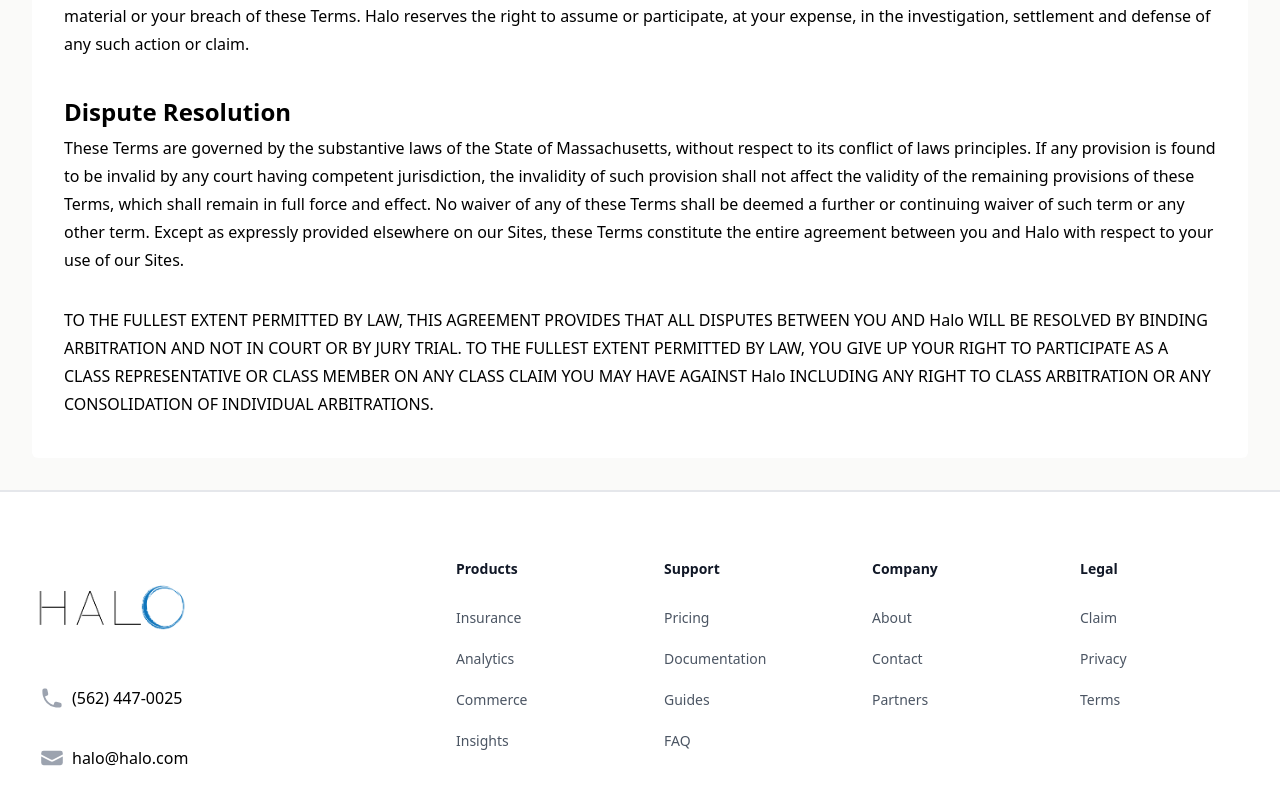
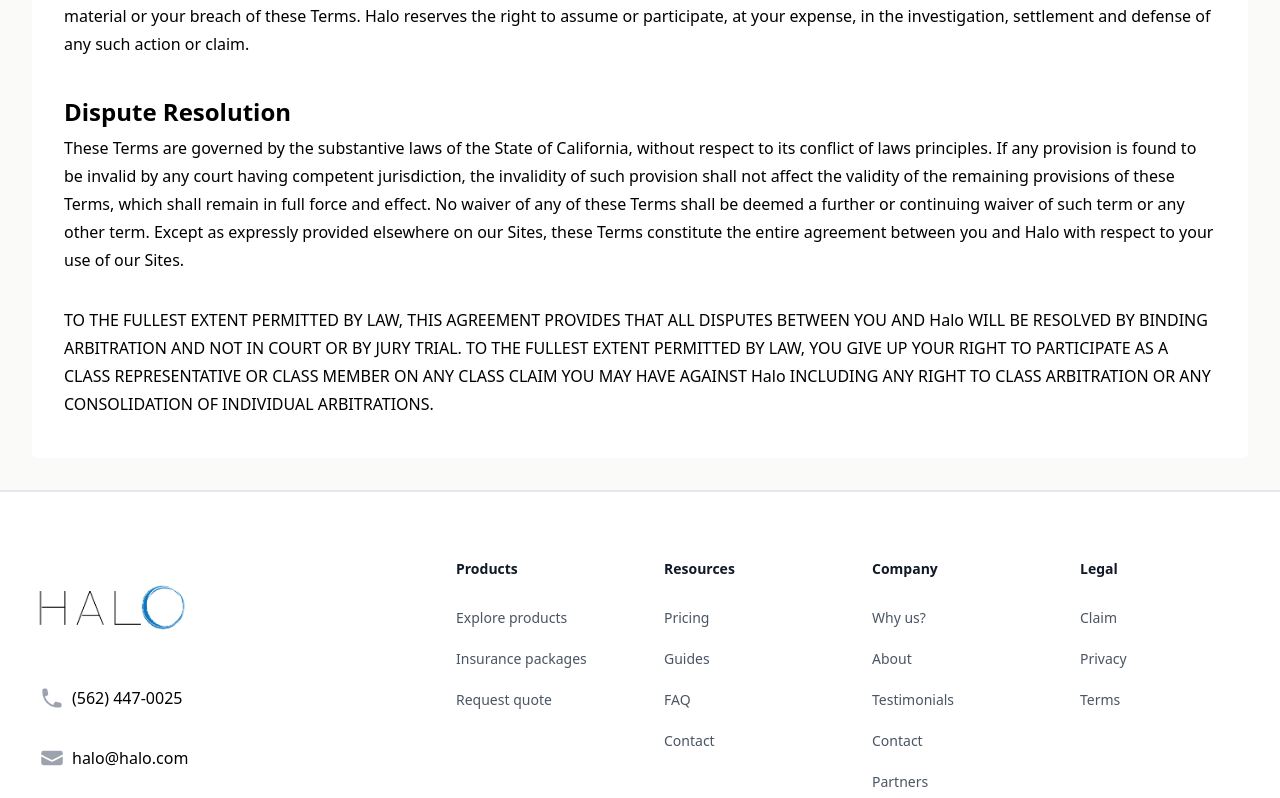
Before and after one commit to DariusGarcia/halo-insurance-NEXTJS, a Next.js app: page /company/terms in a window 1280 px wide. Shown: the part 4402-5200 px from the top of the page. Built offline with nearby package versions, Linux system fonts and the light colour scheme.

Commit message:
change content text

```diff
--- a/components/about/header/header.jsx
+++ b/components/about/header/header.jsx
@@ -32,10 +32,10 @@ export default function Header() {
       {/* Header section */}
       <div className='px-6 md:pt-0 lg:px-8'>
         <div className='mx-auto max-w-2xl pt-12 text-center '>
-          <h2 className='text-4xl font-bold tracking-tight text-sky-500 sm:text-6xl'>
+          <h2 className='text-4xl font-bold tracking-tight text-black sm:text-6xl'>
             Halo Insurance
           </h2>
-          <p className='mt-6 text-lg leading-8 text-black'>
+          <p className='mt-6 text-lg leading-8 text-gray-600'>
             Anim aute id magna aliqua ad ad non deserunt sunt. Qui irure qui
             lorem cupidatat commodo. Elit sunt amet fugiat veniam occaecat
             fugiat aliqua.
--- a/components/footer/footer.jsx
+++ b/components/footer/footer.jsx
@@ -67,7 +67,7 @@ export default function Example() {
                   Products
                 </Link>
                 <ul role='list' className='mt-6 space-y-4'>
-                  {navigation.solutions.map((item) => (
+                  {navigation.products.map((item) => (
                     <li key={item.name}>
                       <Link
                         href={item.href}
@@ -84,10 +84,10 @@ export default function Example() {
                   href='/company/faq'
                   className='text-sm font-semibold leading-6 text-gray-900 p-2 hover:underline'
                 >
-                  Support
+                  Resources
                 </Link>
                 <ul role='list' className='mt-6 space-y-4'>
-                  {navigation.support.map((item) => (
+                  {navigation.resources.map((item) => (
                     <li key={item.name}>
                       <Link
                         href={item.href}
@@ -156,21 +156,22 @@ export default function Example() {
 }
 
 const navigation = {
-  solutions: [
-    { name: 'Insurance', href: '#' },
-    { name: 'Analytics', href: '#' },
-    { name: 'Commerce', href: '#' },
-    { name: 'Insights', href: '#' },
+  products: [
+    { name: 'Explore products', href: '/products/explore' },
+    { name: 'Insurance packages', href: '#' },
+    { name: 'Request quote', href: '/company/contact' },
   ],
-  support: [
+  resources: [
     { name: 'Pricing', href: '/products/explore' },
-    { name: 'Documentation', href: '#' },
     { name: 'Guides', href: '#' },
     { name: 'FAQ', href: '/resources/faq' },
+    { name: 'Contact', href: '/company/contact' },
   ],
   company: [
-    { name: 'About', href: '#' },
-    { name: 'Contact', href: '#' },
+    { name: 'Why us?', href: '/' },
+    { name: 'About', href: '/company/about' },
+    { name: 'Testimonials', href: '/company/testimonials' },
+    { name: 'Contact', href: '/company/about' },
     { name: 'Partners', href: '#' },
   ],
   legal: [
--- a/components/products/productFeatures.jsx
+++ b/components/products/productFeatures.jsx
@@ -7,19 +7,19 @@ import Image from 'next/image'
 
 const features = [
   {
-    name: 'Push to deploy.',
+    name: '"Et labore commodo nulla aliqua",',
     description:
       'Lorem ipsum, dolor sit amet consectetur adipisicing elit. Maiores impedit perferendis suscipit eaque, iste dolor cupiditate blanditiis ratione.',
     icon: CloudArrowUpIcon,
   },
   {
-    name: 'SSL certificates.',
+    name: '"Et labore commodo nulla aliqua",',
     description:
       'Anim aute id magna aliqua ad ad non deserunt sunt. Qui irure qui lorem cupidatat commodo.',
     icon: LockClosedIcon,
   },
   {
-    name: 'Database backups.',
+    name: '"Et labore commodo nulla aliqua",',
     description:
       'Ac tincidunt sapien vehicula erat auctor pellentesque rhoncus. Et magna sit morbi lobortis.',
     icon: ServerIcon,
--- a/components/products/productsShowcase.jsx
+++ b/components/products/productsShowcase.jsx
@@ -81,7 +81,7 @@ const tiers = [
     description: 'Everything necessary to get started.',
     features: [
       '5 products',
-      'Up to 1,000 subscribers',
+      'Et labore commodo nulla aliqua',
       'Basic analytics',
       '48-hour support response time',
     ],
@@ -92,13 +92,13 @@ const tiers = [
     href: '/company/contact',
     price: { monthly: '$30', annually: '$24' },
     description:
-      'Everything in Basic, plus essential tools for growing your business.',
+      'Everything in Basic, plus essential tools for "Et labore commodo nulla aliqua",',
     features: [
       '25 products',
-      'Up to 10,000 subscribers',
+      'Et labore commodo nulla aliqua',
       'Advanced analytics',
       '24-hour support response time',
-      'Marketing automations',
+      'Et labore commodo nulla aliqua',
     ],
   },
   {
@@ -107,13 +107,13 @@ const tiers = [
     href: '/company/contact',
     price: { monthly: '$60', annually: '$48' },
     description:
-      'Everything in Essential, plus collaboration tools and deeper insights.',
+      'Everything in Essential, plus "Et labore commodo nulla aliqua.',
     features: [
       'Unlimited products',
-      'Unlimited subscribers',
-      'Advanced analytics',
+      'Et labore commodo nulla aliqua',
+      'Et labore commodo nulla aliqua',
       '1-hour, dedicated support response time',
-      'Marketing automations',
+      'Et labore commodo nulla aliqua',
       'Custom reporting tools',
     ],
   },
--- a/pages/company/terms/index.jsx
+++ b/pages/company/terms/index.jsx
@@ -382,9 +382,9 @@ export default function TermsOfService() {
                     <dd className='mt-4 lg:col-span-7 lg:mt-0 flex flex-col gap-8'>
                       <p className='text-base leading-7 text-black'>
                         These Terms are governed by the substantive laws of the
-                        State of Massachusetts, without respect to its conflict
-                        of laws principles. If any provision is found to be
-                        invalid by any court having competent jurisdiction, the
+                        State of California, without respect to its conflict of
+                        laws principles. If any provision is found to be invalid
+                        by any court having competent jurisdiction, the
                         invalidity of such provision shall not affect the
                         validity of the remaining provisions of these Terms,
                         which shall remain in full force and effect. No waiver
```
Also changed, not shown: layout.js (+4 -3 lines).
